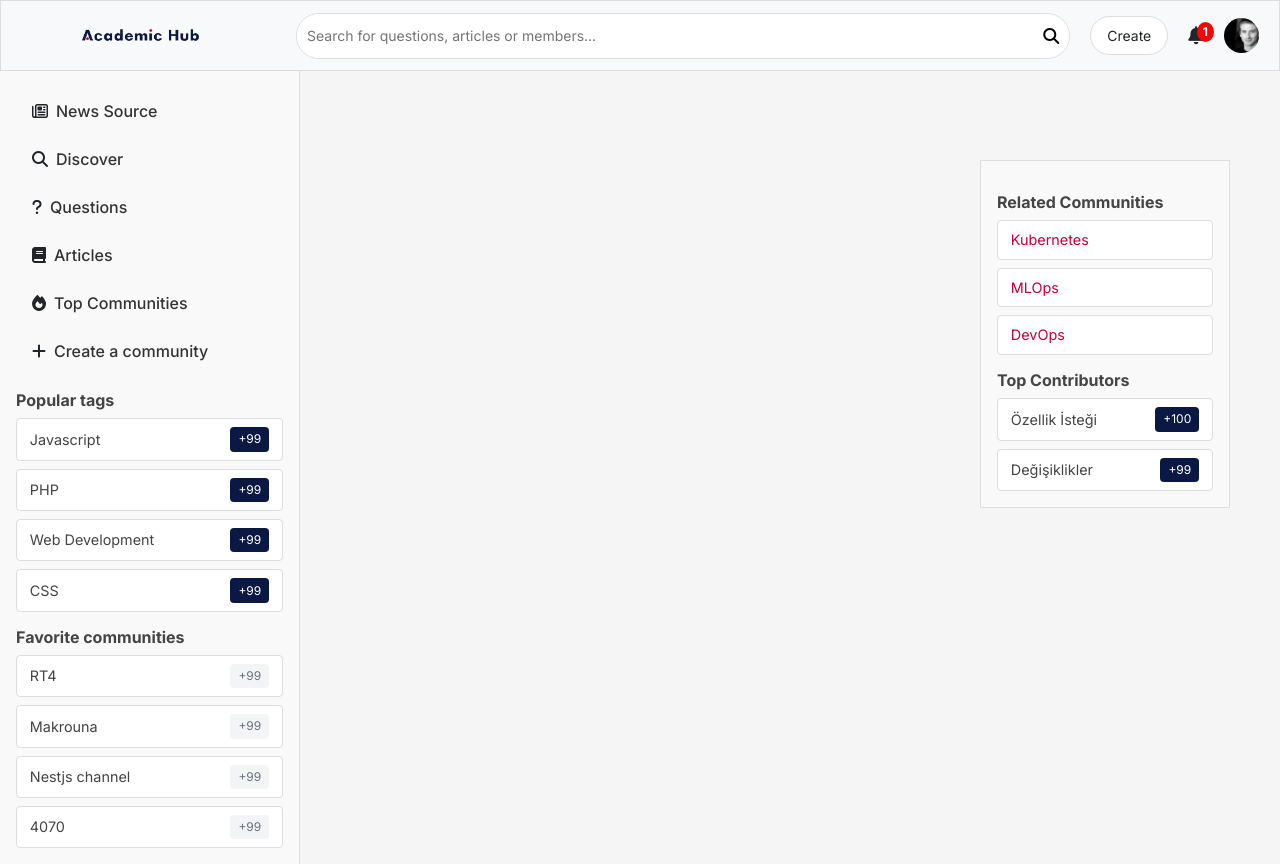
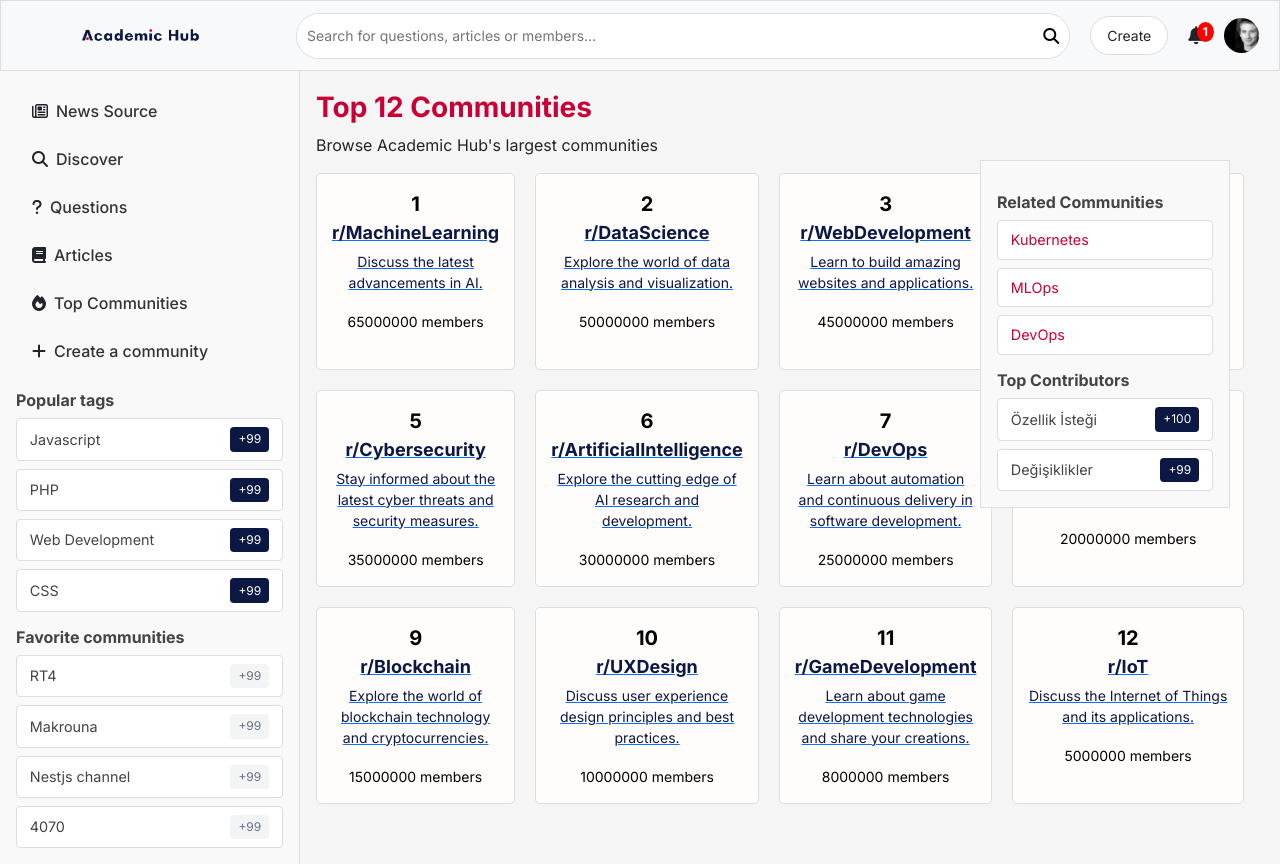
Before and after one commit to NA5KO/Academic_Hub, an Angular app in the folder frontend-app/: page /communities in a window 1280 px wide. Before the commit this address led to /. Built offline with nearby package versions, Linux system fonts and the light colour scheme.

Commit message:
top communities component

```diff
--- a/frontend-app/src/app/app-routing.module.ts
+++ b/frontend-app/src/app/app-routing.module.ts
@@ -3,11 +3,15 @@ import { RouterModule, Routes } from '@angular/router';
 import { PostListComponent } from './feed/posts/post-list/post-list.component';
 import { PostDetailsComponent } from './feed/posts/post-details/post-details.component';
 import { CreateCommunityComponent } from './feed/communities/create-community/create-community.component';
+import { TopCommunitiesComponent } from './feed/communities/top-communities/top-communities.component';
+import { CommunityDetailsComponent } from './feed/communities/community-details/community-details.component';
 
 const routes: Routes = [
   { path: '', component: PostListComponent },
   { path: 'post/:id', component: PostDetailsComponent },
   { path: 'community', component: CreateCommunityComponent },
+  { path: 'communities', component: TopCommunitiesComponent },
+  { path: 'community/:name', component: CommunityDetailsComponent },
 ];
 
 @NgModule({
--- a/frontend-app/src/app/feed/communities/top-communities/top-communities.component.css
+++ b/frontend-app/src/app/feed/communities/top-communities/top-communities.component.css
@@ -0,0 +1,42 @@
+.community-grid {
+    display: grid;
+    grid-template-columns: repeat(4, 1fr); /* 4 columns */
+    grid-gap: 20px;
+  }
+
+  .community-card {
+    background-color: #fffcfc;
+    border-radius: 5px;
+    padding: 15px;
+    text-align: center;
+    color: black;
+    border: 1px solid #ddd;
+
+    &:hover {
+      box-shadow: 0px 2px 8px rgba(0, 0, 0, 0.1);
+    }
+  }
+
+  .community-rank {
+    font-size: 20px;
+    font-weight: bold;
+    margin-bottom: 10px;
+  }
+
+  .community-info {
+    margin-bottom: 10px;
+  }
+
+  .community-name {
+    font-size: 18px;
+    font-weight: bold;
+  }
+
+  .community-description {
+    font-size: 14px;
+    margin-top: 5px;
+  }
+
+  .member-count {
+    font-size: 14px;
+  }
--- a/frontend-app/src/app/feed/communities/top-communities/top-communities.component.html
+++ b/frontend-app/src/app/feed/communities/top-communities/top-communities.component.html
@@ -1 +1,15 @@
-<p>top-communities works!</p>
+<h3 style="margin-top: 20px; color: #c80036;"><b>Top 12 Communities</b></h3>
+<p>Browse Academic Hub's largest communities</p>
+
+<div class="community-grid">
+  <div *ngFor="let community of topCommunities; let i = index" class="community-card">
+    <span class="community-rank">{{ i + 1 }}</span>
+    <a [href]="getCommunityLink(community.name)" target="_blank">
+      <div class="community-info" style="color: #0c1844;">
+        <span class="community-name">r/{{ community.name }}</span>
+        <p class="community-description">{{ community.description }}</p>
+      </div>
+    </a>
+    <span class="member-count">{{ community.memberCount }} members</span>
+  </div>
+</div>
--- a/frontend-app/src/app/feed/communities/top-communities/top-communities.component.ts
+++ b/frontend-app/src/app/feed/communities/top-communities/top-communities.component.ts
@@ -7,4 +7,23 @@ import { Component } from '@angular/core';
 })
 export class TopCommunitiesComponent {
 
+  topCommunities = [
+    { id: 1, name: 'MachineLearning', description: 'Discuss the latest advancements in AI.', memberCount: 65000000 },
+    { id: 2, name: 'DataScience', description: 'Explore the world of data analysis and visualization.', memberCount: 50000000 },
+    { id: 3, name: 'WebDevelopment', description: 'Learn to build amazing websites and applications.', memberCount: 45000000 },
+    { id: 4, name: 'SoftwareEngineering', description: 'Discuss software development best practices and technologies.', memberCount: 40000000 },
+    { id: 5, name: 'Cybersecurity', description: 'Stay informed about the latest cyber threats and security measures.', memberCount: 35000000 },
+    { id: 6, name: 'ArtificialIntelligence', description: 'Explore the cutting edge of AI research and development.', memberCount: 30000000 },
+    { id: 7, name: 'DevOps', description: 'Learn about automation and continuous delivery in software development.', memberCount: 25000000 },
+    { id: 8, name: 'CloudComputing', description: 'Discuss cloud technologies like AWS, Azure, and GCP.', memberCount: 20000000 },
+    { id: 9, name: 'Blockchain', description: 'Explore the world of blockchain technology and cryptocurrencies.', memberCount: 15000000 },
+    { id: 10, name: 'UXDesign', description: 'Discuss user experience design principles and best practices.', memberCount: 10000000 },
+    { id: 11, name: 'GameDevelopment', description: 'Learn about game development technologies and share your creations.', memberCount: 8000000 },
+    { id: 12, name: 'IoT', description: 'Discuss the Internet of Things and its applications.', memberCount: 5000000 }
+  ];
+
+  getCommunityLink(name: string): string {
+    // Replace with the actual URL for your community pages
+    return `http://localhost:4200/community/${name}`;
+  }
 }
```
